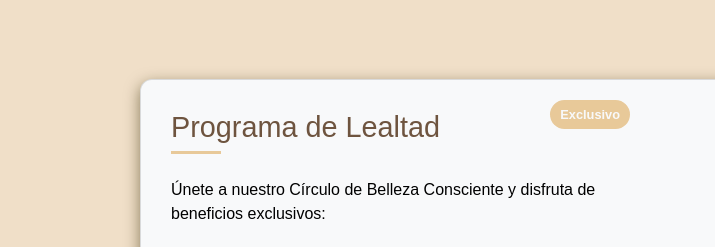
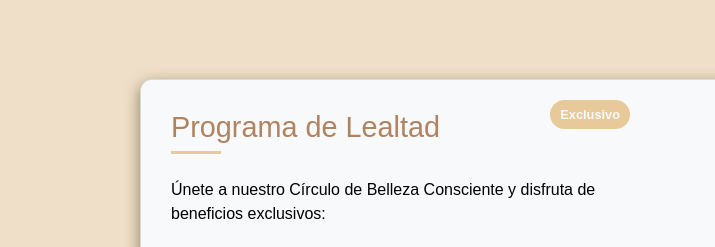
Before and after one commit to oscarjavier12/ProyectoFinal, a website: page src/html/Servicios.html in a window 1280 px wide. Shown: the part 699-946 px from the top of the page, 0-715 px from the left. Drawn offline with nearby package versions, Linux system fonts and the light colour scheme.

Commit message:
Update servicioo.css

```diff
--- a/src/css/servicioo.css
+++ b/src/css/servicioo.css
@@ -1,5 +1,5 @@
 :root {
-    --primary: #6e543f;
+    --primary: #AF8260;
     --secondary: #8a9a5b;
     --accent: #E8C999;
     --light: #E6D5B8;
```
